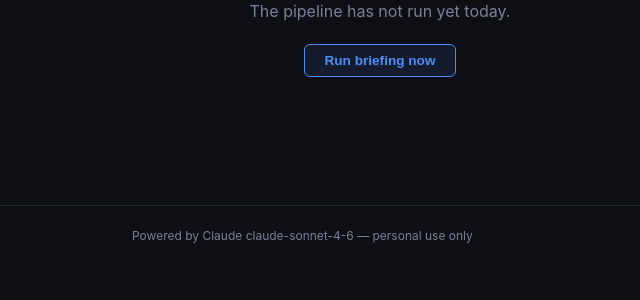
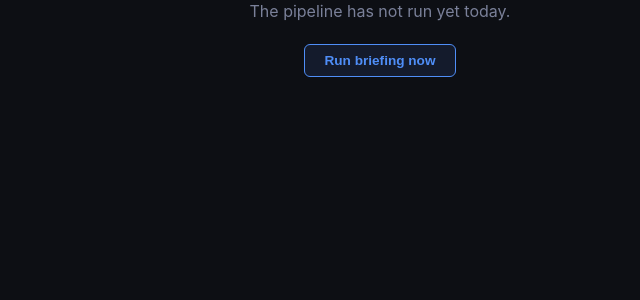
Before and after one commit to yashrajsingh1065-boop/geoint-briefing, a FastAPI app: page /briefing/1 in a window 1280 px wide. Shown: the part 210-510 px from the top of the page, without its empty margins (98-738 px from the left). Run offline with FastAPI, Linux system fonts and the light colour scheme; data that the repository does not hold is empty.

Commit message:
Remove footer
Co-Authored-By: Claude Sonnet 4.6 <noreply@anthropic.com>

```diff
--- a/web/templates/base.html
+++ b/web/templates/base.html
@@ -358,14 +358,6 @@
       }
     }
 
-    /* ── Footer ── */
-    .site-footer {
-      border-top: 1px solid var(--border);
-      padding: 1.25rem 0;
-      margin-top: 3rem;
-      font-size: 0.75rem;
-      color: var(--muted);
-    }
   </style>
 </head>
 <body>
@@ -383,12 +375,6 @@
     {% block content %}{% endblock %}
   </div>
 
-  <footer class="site-footer">
-    <div class="container">
-      Powered by Claude claude-sonnet-4-6 &mdash; personal use only
-    </div>
-  </footer>
-
-  {% block scripts %}{% endblock %}
+{% block scripts %}{% endblock %}
 </body>
 </html>
```
